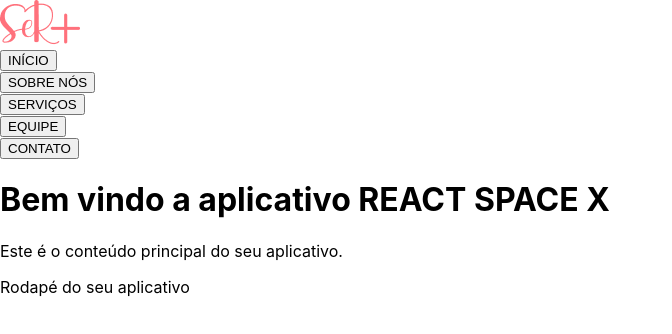
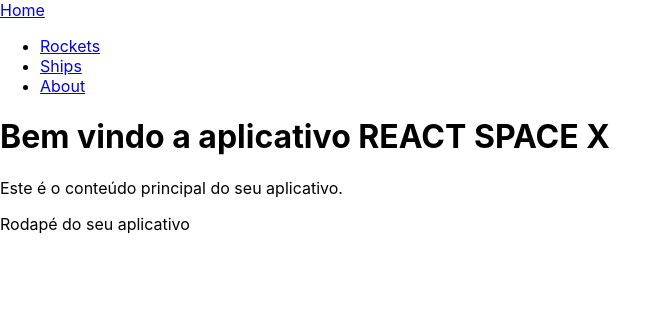
Before and after one commit to PedroZulim/Projeto-Web-Full-Stack, a React (Create React App) app in the folder my-app/: page / in a window 1280 px wide. Shown: the top 334 px of the page, without its empty margins (0-672 px from the left). Built offline with nearby package versions, Linux system fonts and the light colour scheme.

Commit message:
footer e header css

```diff
--- a/my-app/src/template/Footer.js
+++ b/my-app/src/template/Footer.js
@@ -1,11 +1,12 @@
 import React from 'react';
+import styled from "styled-components";
 
 function Footer() {
-  return (
-    <div className='Footer'>
-      <p>Rodapé do seu aplicativo</p>
-    </div>
-  );
+    return (
+        <footer className="footer mt-auto">
+            <span className="text-body-secondary">Rodapé do seu aplicativo</span>
+        </footer>
+    );
 }
 
 export default Footer;
--- a/my-app/src/template/Header.js
+++ b/my-app/src/template/Header.js
@@ -1,30 +1,48 @@
 import React from 'react';
+import {Link} from "react-router-dom";
 
 function Header() {
   return (
-    <div className='Header'>
-      <div className='LogoHeader'>
-        <img src="Logo-Header.png" alt='Logo SerMais'/>
-      </div>
-      <div className='buttons-header'>
-        <div className='button'>
-          <button>INÍCIO</button>
+      <nav className="navbar navbar-expand-lg bg-body-tertiary">
+        <div className="container-fluid">
+          <Link to="/" className="navbar-brand"> Home</Link>
+          <div className="collapse navbar-collapse" id="navbarSupportedContent">
+            <ul className="navbar-nav me-auto mb-2 mb-lg-0">
+              <li className="nav-item">
+                <Link to="/spacex/rockets" className="nav-link"> Rockets</Link>
+              </li>
+              <li className="nav-item">
+                <Link to="/spacex/ships" className="nav-link"> Ships</Link>
+              </li>
+              <li className="nav-item">
+                <Link to="/" className="nav-link"> About</Link>
+              </li>
+
+            </ul>
+          </div>
         </div>
-        <div className='button'>
-          <button>SOBRE NÓS</button>
-        </div>
-        <div className='button'>
-          <button>SERVIÇOS</button>
-        </div>
-        <div className='button'>
-          <button>EQUIPE</button>
-        </div>
-        <div className='button'>
-          <button>CONTATO</button>
-        </div>
-      </div>
-    </div>
-  );
+      </nav>
+      // <div className='Header'>
+      //
+      // 	<div className='LogoHeader'>
+      // 		<img src="Logo-Header.png" alt='Logo SerMais'/>
+      // 	</div>
+      // 	<div className='buttons-header'>
+      // 		<div className='button'>
+      // 			<button><Link to="/">Home</Link></button>
+      // 		</div>
+      // 		<div className='button'>
+      // 			<button><Link to="/about">About</Link></button>
+      // 		</div>
+      // 		<div className='button'>
+      // 			<button><Link to="/spacex/ships">Ships</Link></button>
+      // 		</div>
+      //
+      // 	</div>
+      // </div>
+
+  )
+      ;
 }
 
 export default Header;
```
